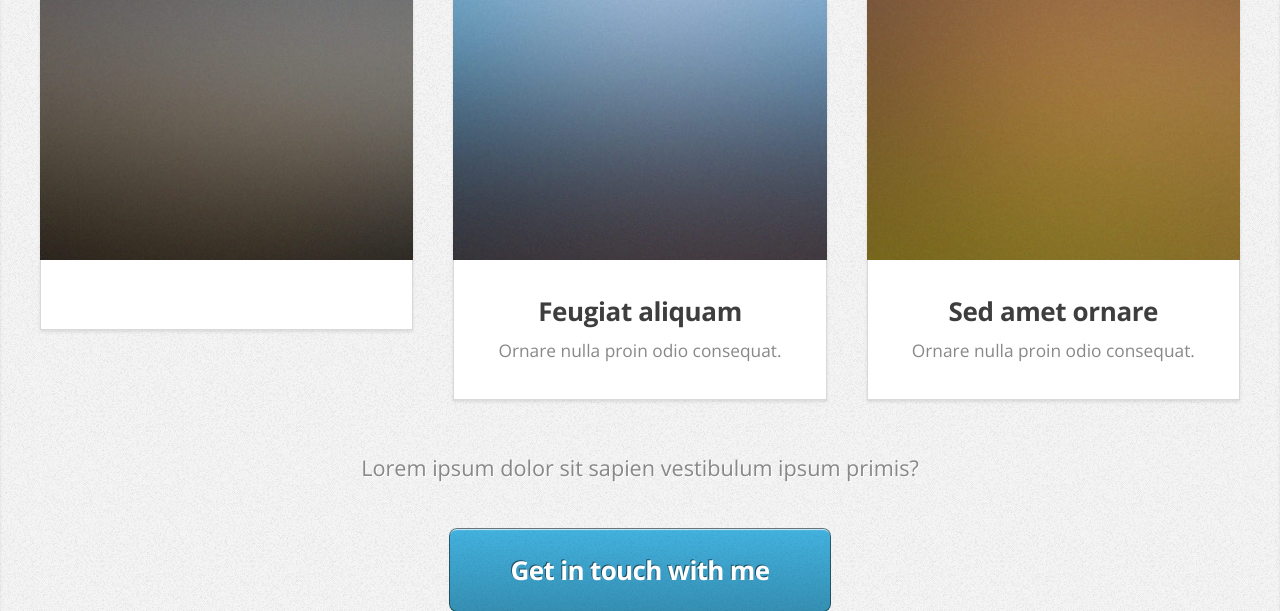
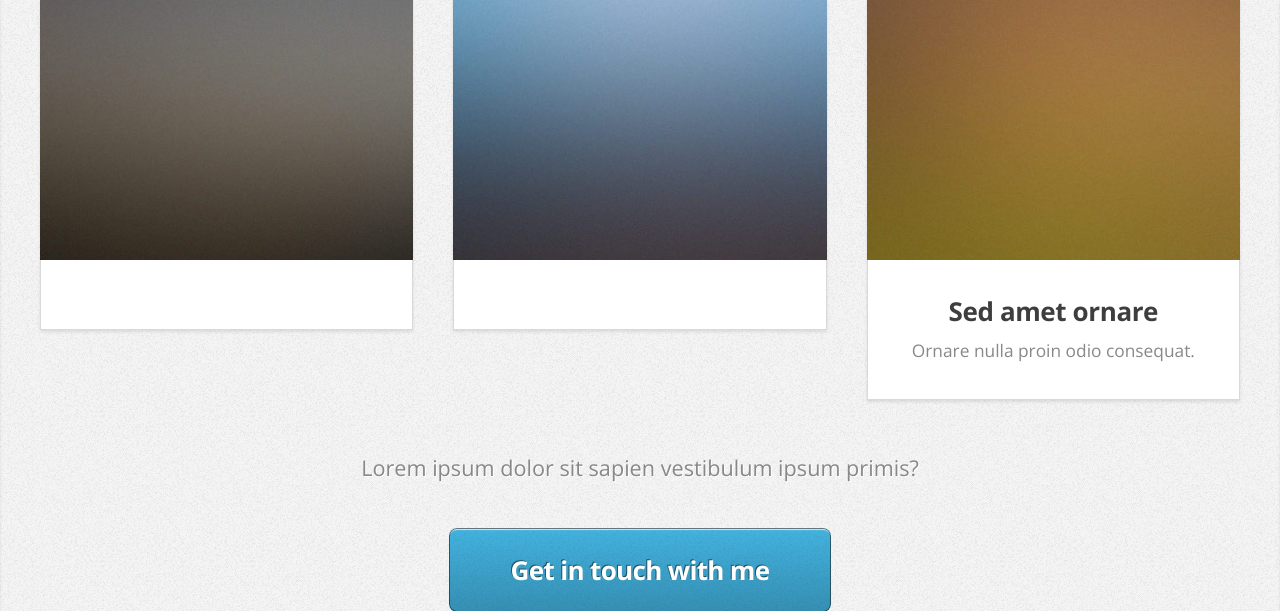
Before and after one commit to ManukumarNM/Profile_Django, a Django app: page / in a window 1280 px wide. Shown: the part 2193-2804 px from the top of the page. Run offline with Django 3.2, Linux system fonts and the light colour scheme; data comes from the database, SQL or seed files in the repository.

Commit message:
update content

```diff
--- a/template/index.html
+++ b/template/index.html
@@ -148,8 +148,8 @@
 							<div class="4u">
 								<article class="box style2">
 									<a href="#" class="image featured"><img src="{% static 'images/pic05.jpg' %}" alt="" /></a>
-									<h3><a href="#">Feugiat aliquam</a></h3>
-									<p>Ornare nulla proin odio consequat.</p>
+									<h3><a href="#"></a></h3>
+									<p></p>
 								</article>
 							</div>
 							<div class="4u">
```
